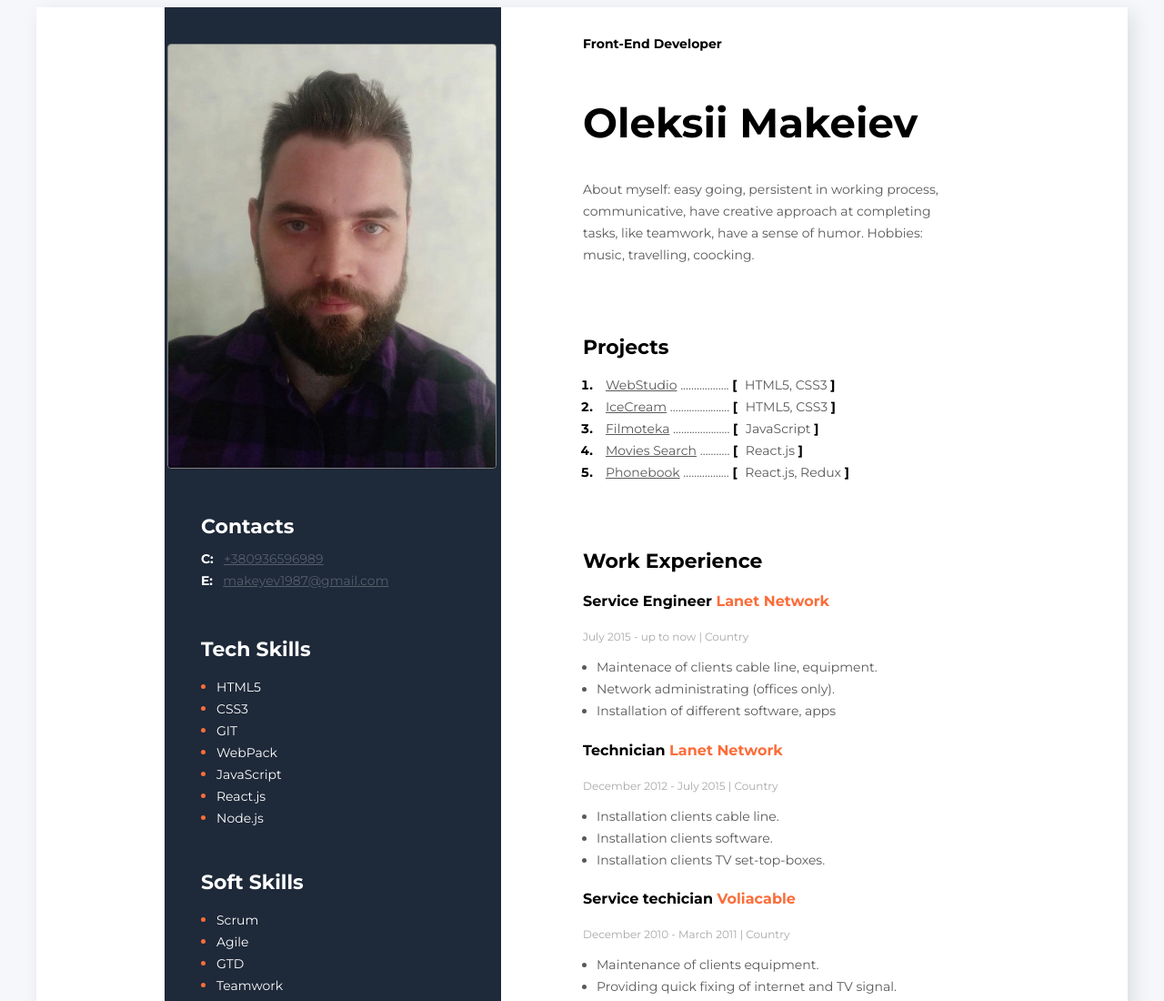
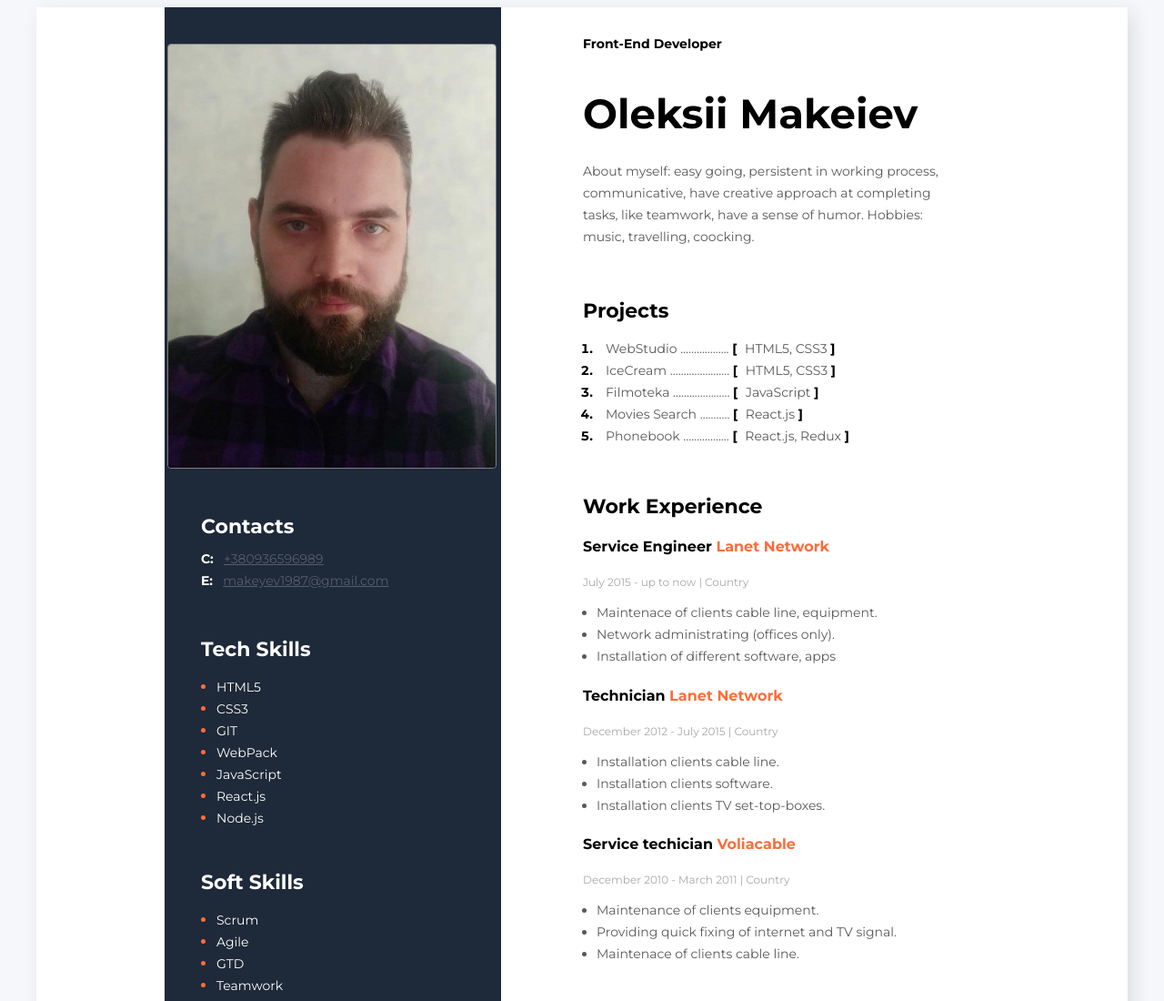
Before and after one commit to AlexMakeyev/resumeCV, a plain HTML site: page index.html in a window 1280 px wide. Shown: the top 1100 px of the page at 91% size. Drawn offline with Linux system fonts and the light colour scheme.

Commit message:
Update style.css

```diff
--- a/css/style.css
+++ b/css/style.css
@@ -22,7 +22,7 @@ body {
 .about-me-section {
     display: flex;
     flex-direction: column;
-    margin-bottom: 40px;
+    margin-bottom: 20px;
 
 }
 .about-me-profession {
@@ -33,14 +33,14 @@ body {
     font-weight: bold;
     font-size: 14px;
     line-height: 17px;
-    margin-bottom: 20px;
+    margin-bottom: 10px;
 }
 .my-name {
     font-style: normal;
     font-weight: bold;
     font-size: 45px;
     line-height: 55px;
-    margin-bottom: 20px;
+    margin-bottom: 10px;
     color: black;
 }
 
@@ -68,7 +68,7 @@ body {
 }
 .project-list {
     padding-left: 15px;
-    margin-bottom: 50px;
+    margin-bottom: 30px;
 }
 .project-item-first{
     font-style: normal;
@@ -79,6 +79,7 @@ body {
 
 }
 .project-name-link {
+    text-decoration:none ;
     color: #595959;
     font-style: normal;
     font-weight: normal;
```
